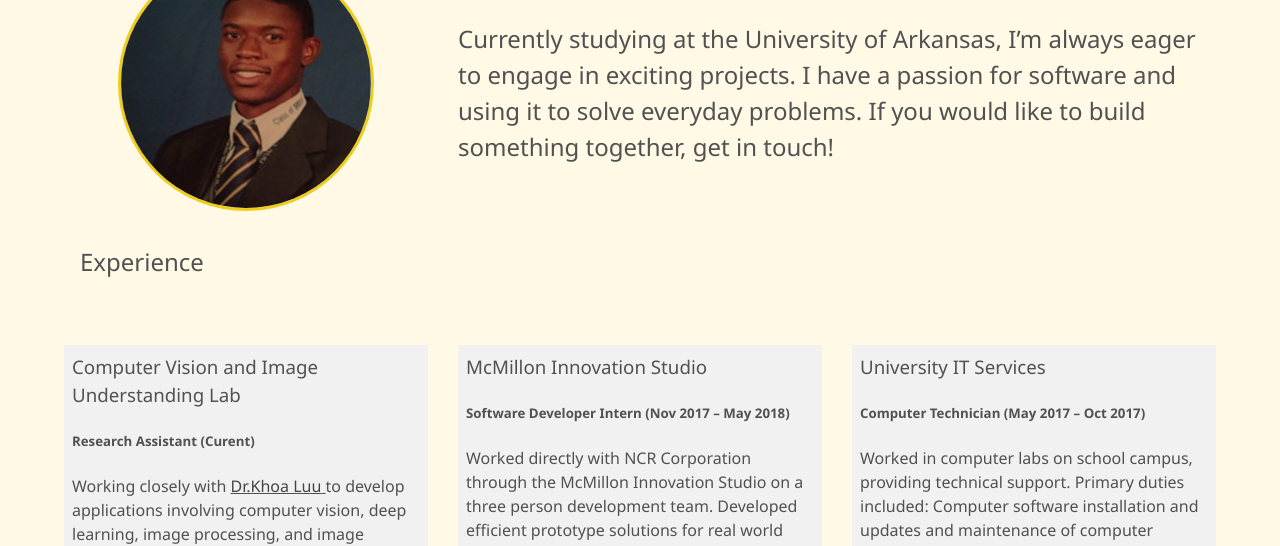
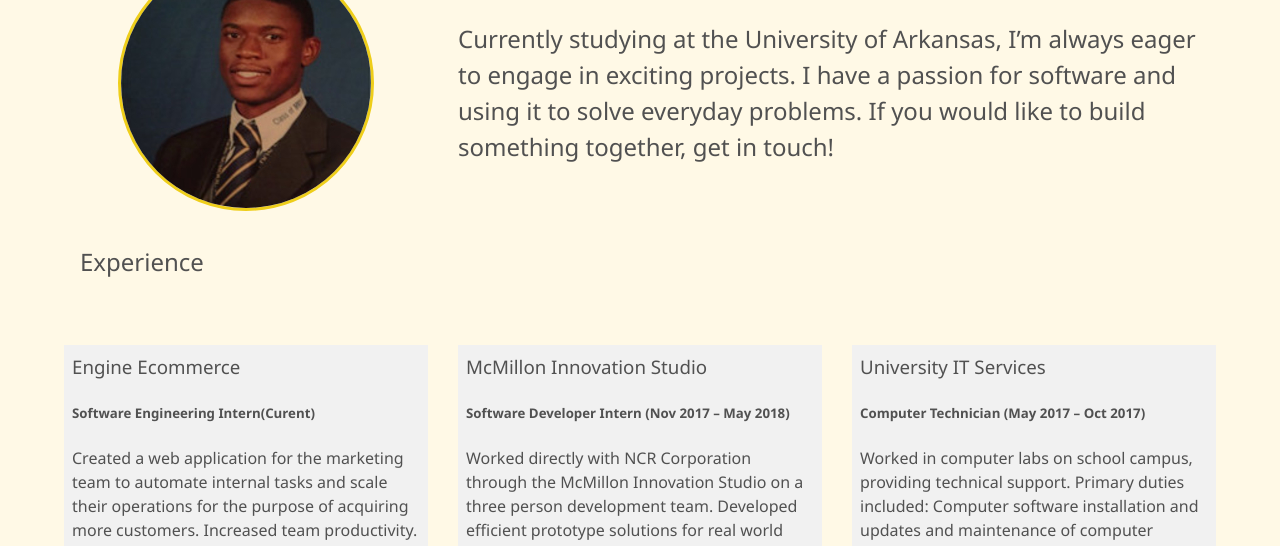
Before and after one commit to torymadd/Portfolio_Website, a website: page dist/about.html in a window 1280 px wide. Shown: the part 253-799 px from the top of the page. Drawn offline with Linux system fonts and the light colour scheme.

Commit message:
Updated about page.

```diff
--- a/dist/about.html
+++ b/dist/about.html
@@ -71,10 +71,10 @@
     </h2>
     <div class="about-info">
       <div class="job job-1">
-        <h3>Computer Vision and Image Understanding Lab</h3>
-        <h5>Research Assistant (Curent)</h5>
-        <p>Working closely with <u><a href="https://cviu.uark.edu">Dr.Khoa Luu</a> </u> to develop applications
-          involving computer vision, deep learning, image processing, and image understanding.</p>
+        <h3>Engine Ecommerce</h3>
+        <h5>Software Engineering Intern(Curent)</h5>
+        <p>Created a web application for the marketing team to automate internal tasks and scale their operations for
+          the purpose of acquiring more customers. Increased team productivity.</p>
       </div>
       <div class="job job-2">
         <h3>McMillon Innovation Studio</h3>
```
